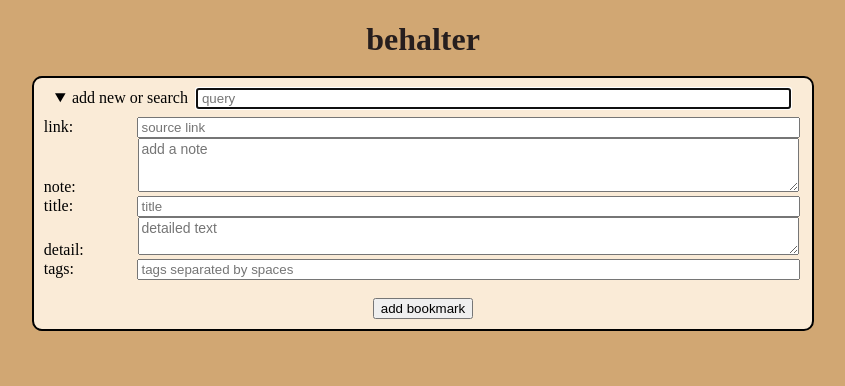
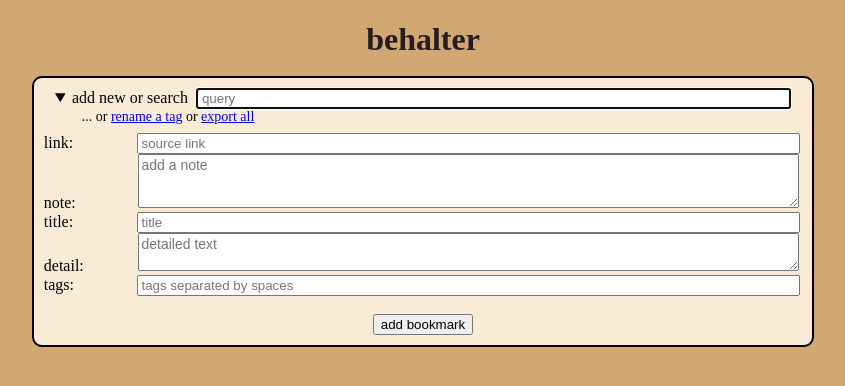
Before and after one commit to nunq/behalter, a Flask app: page / in a window 1280 px wide, after a click on "add new or search". Shown: the top 386 px of the page, without its empty margins (217-1062 px from the left). Run offline with Flask 2, Linux system fonts and the light colour scheme; data that the repository does not hold is empty.

Commit message:
add rename a tag and export options to ui

```diff
--- a/static/style.css
+++ b/static/style.css
@@ -42,6 +42,11 @@ h1, h1 > a, h1 > a:visited {
   display: table-cell;
   table-layout: fixed;
   width: 12%;
+}
+#or {
+  text-align: left;
+  font-size: 14px;
+  margin-left: 5%;
 }
 .item {
   box-shadow: 0 2px 1px 0 rgba(0, 0, 0, 0.2), 0 2px 10px 0 rgba(0, 0, 0, 0.19);
--- a/templates/index.html
+++ b/templates/index.html
@@ -12,6 +12,7 @@
     <br>
     <details id="add-dialog">
       <summary>add new or search <form action="search"><input type="text" id="search" name="q" placeholder="query" autofocus required></form></summary>
+      <div id="or">... or <a href="/rename">rename a tag</a> or <a href="/export">export all</a></div>
         <div id="add-table">
         <div>
         <label for="new-link">link: </label>
```
